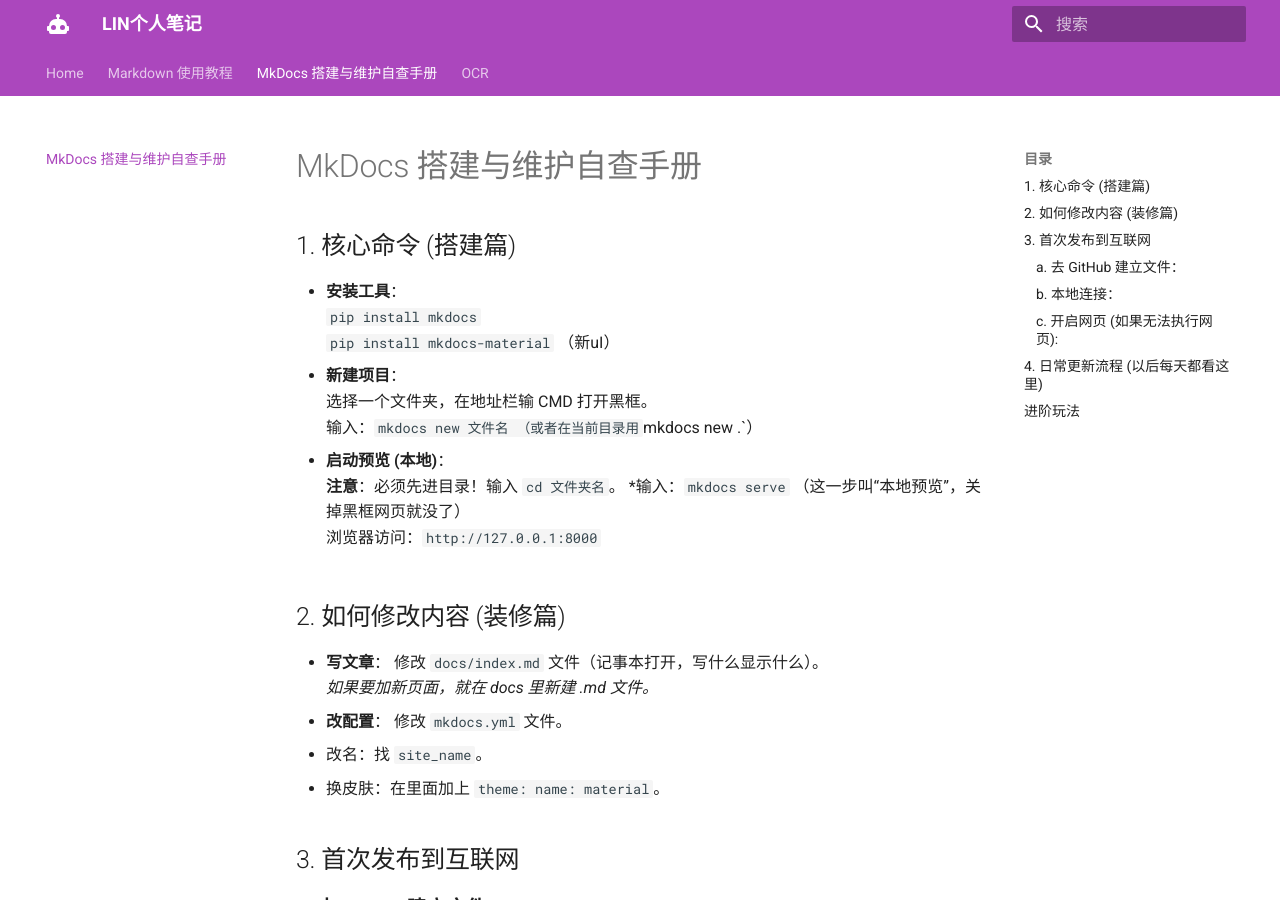
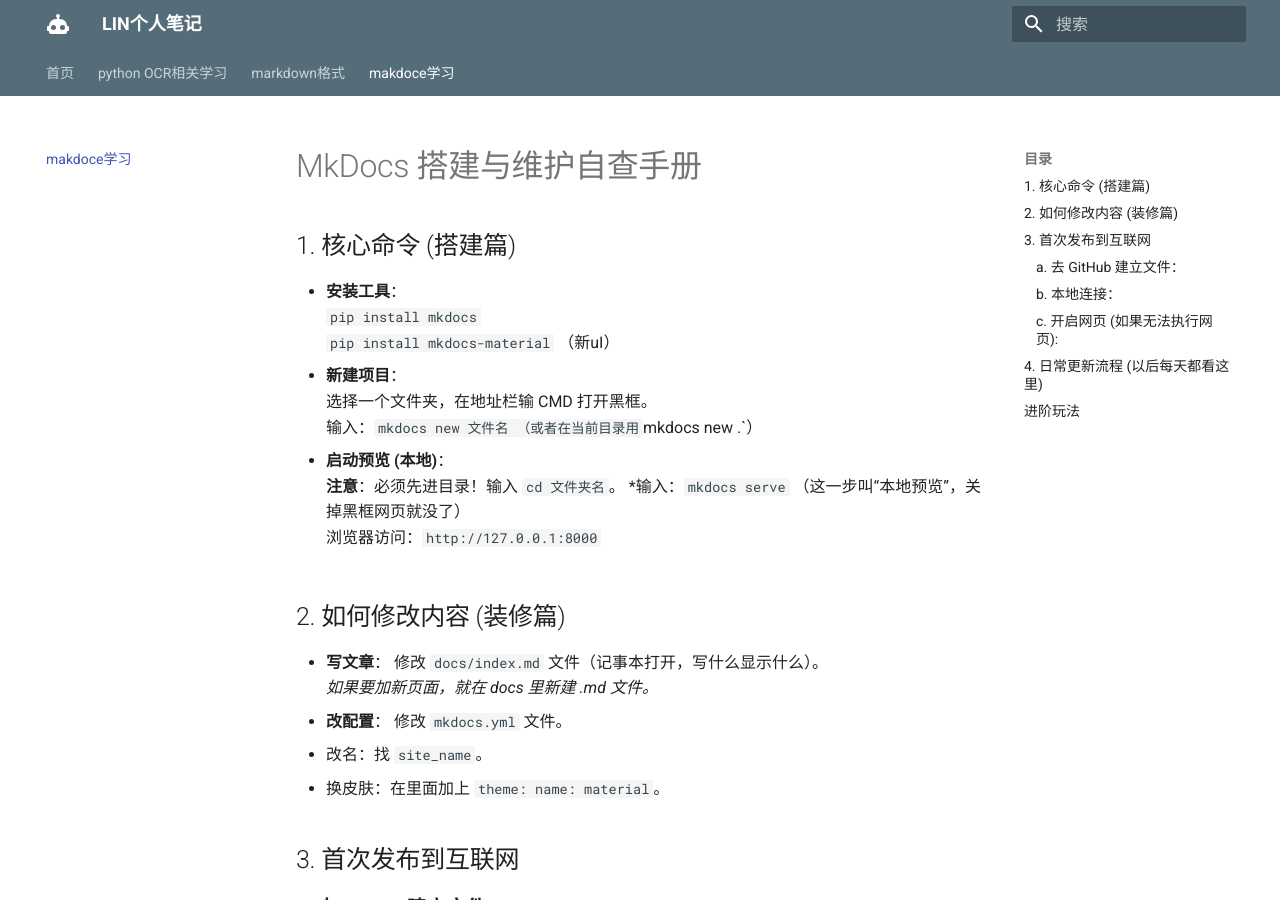
Before and after one commit to CuttlefishKING770/mydocs, an MkDocs documentation site: the page built from docs/mkdocs_study.md, in a window 1280 px wide and 900 px high. Built offline with MkDocs 1.6.1 and Material for MkDocs 9.7.7, drawn with Linux system fonts in a browser that asks for light colours.

Commit message:
Update: 周四 2026/02/05 11:58:39.90

```diff
--- a/mkdocs.yml
+++ b/mkdocs.yml
@@ -12,13 +12,18 @@ theme:
 
   # 🎨 颜色配置
   palette:
-    primary: purple
-    accent: teal
+    primary: blue-grey
+    accent: red
 
   # 🖼️ 图标配置
   icon:
     logo: material/robot  # 变成机器人图标
 
+nav:
+  - 首页: index.md
+  - python OCR相关学习: python_study.md
+  - markdown格式: markdown_study_.md
+  - makdoce学习: mkdocs_study.md
 
 
 # 扩展插件配置
```
Also changed, not shown: site/404.html, site/index.html, site/markdown_study_/index.html, site/mkdocs_study/index.html, site/python_study/index.html.
